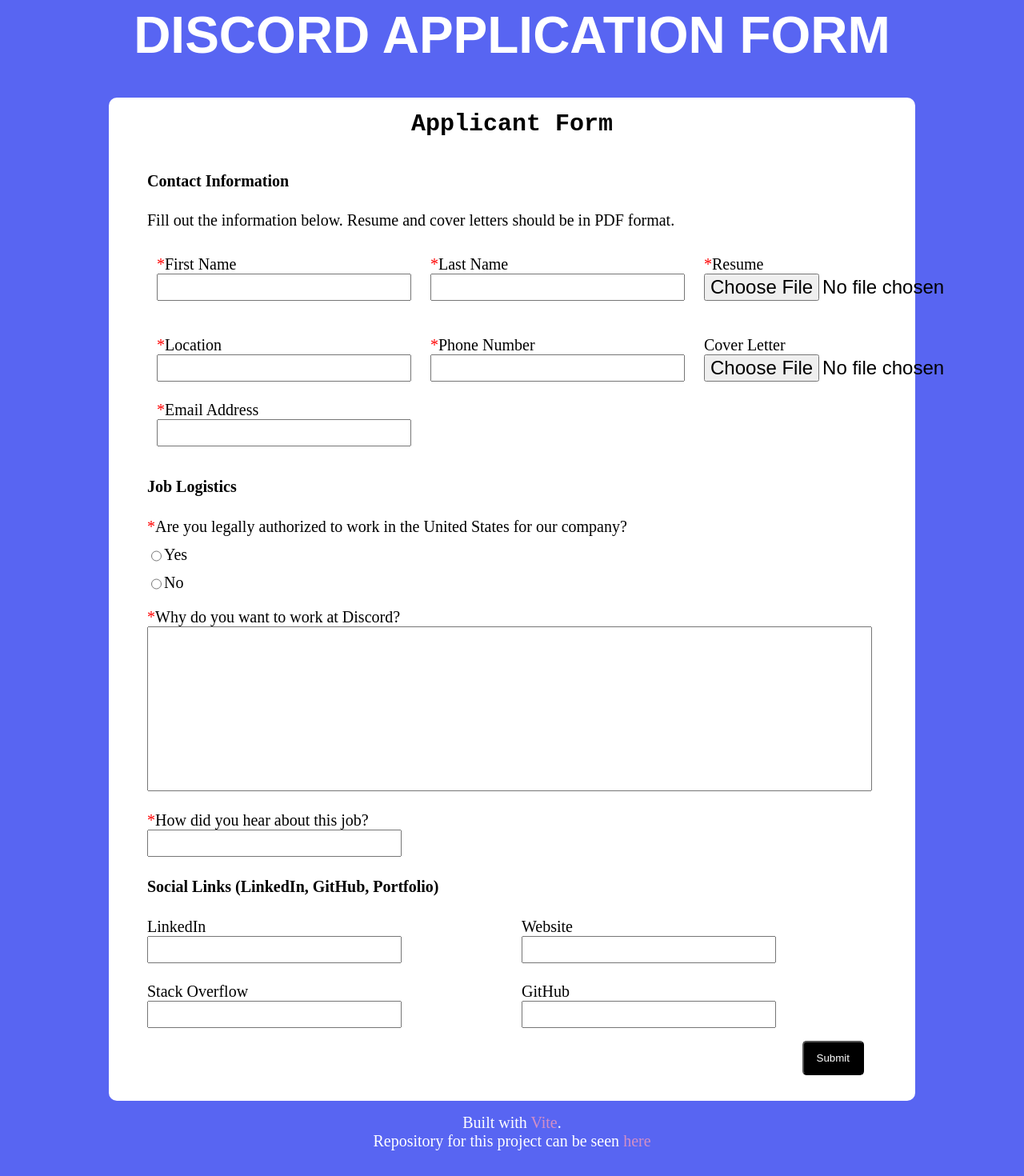
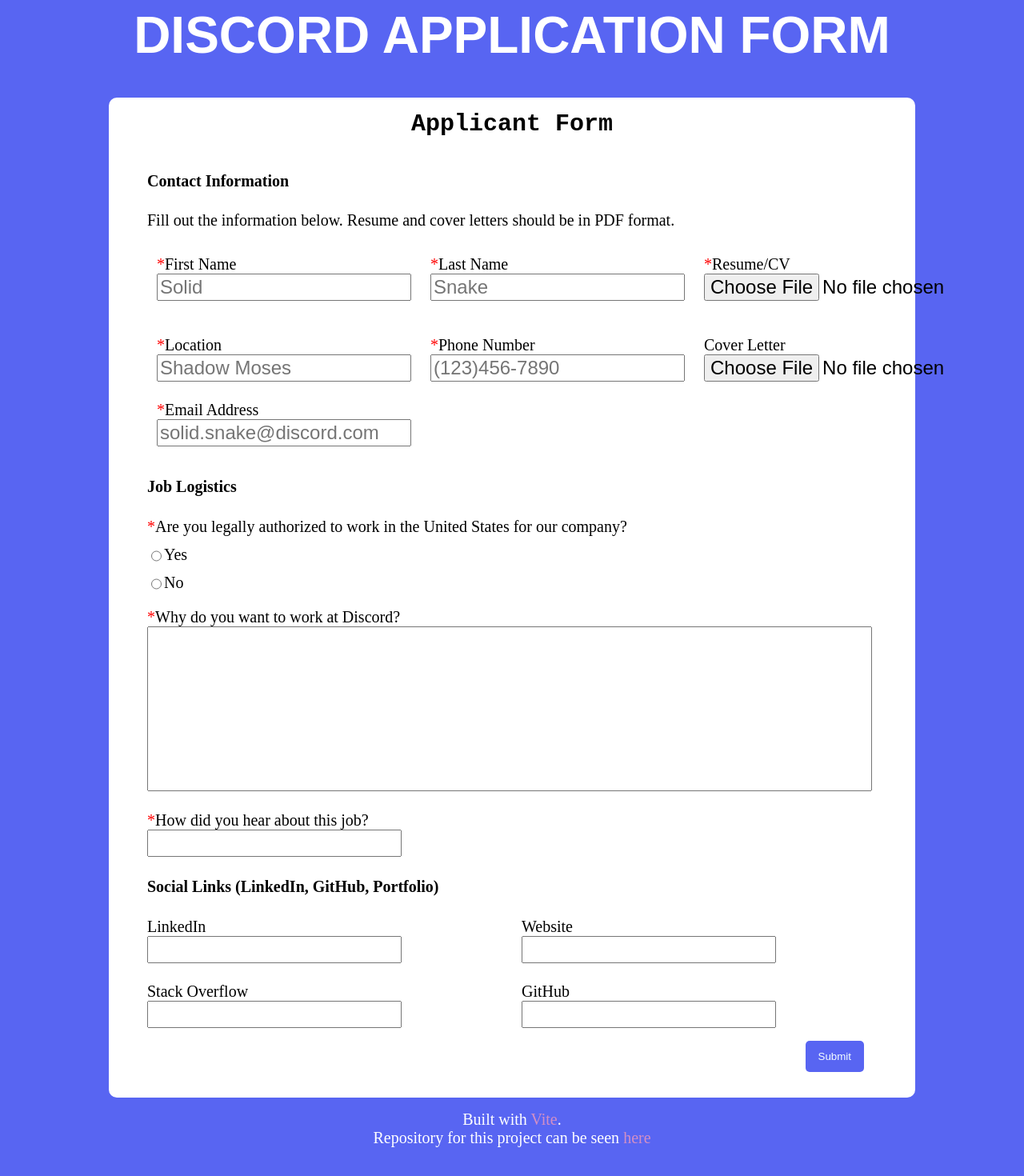
Before and after one commit to WesloTheWeb/discord-form-application, a React (Vite) app: page / in a window 1280 px wide. Shown: the part 203-1673 px from the top of the page at 80% size. Built offline with nearby package versions, Linux system fonts and the light colour scheme; a web font is replaced by a local one.

Commit message:
Flavor text and styling to match tongue-in-cheek of Discord application

```diff
--- a/src/App.css
+++ b/src/App.css
@@ -41,9 +41,10 @@ a:hover {
 }
 
 button {
-  background-color: #000;
-  color: #fff;
+  background-color: #5865F2;
+  color: rgb(245,255,255);
   padding: .75rem 1rem;
+  border: none;
   border-radius: 5px;
   cursor: pointer;
   margin: 1rem;
--- a/src/components/Form/ApplicationForm.tsx
+++ b/src/components/Form/ApplicationForm.tsx
@@ -59,16 +59,16 @@ const ApplicationForm = ({ onFormSubmit }: ApplicationFormProps) => {
             <section className='contact-information-section'>
                 <div>
                     <label><span>*</span>First Name</label>
-                    <input {...register("firstName", { required: "Field cannot be blank" })} />
+                    <input {...register("firstName", { required: "Field cannot be blank" })} placeholder="Solid" />
                     {errors.firstName && <span> {errors.firstName.message} </span>}
                 </div>
                 <div>
                     <label><span>*</span>Last Name</label>
-                    <input {...register("lastName", { required: "Field cannot be blank" })} />
+                    <input {...register("lastName", { required: "Field cannot be blank" })} placeholder="Snake" />
                     {errors.lastName && <span> {errors.lastName.message} </span>}
                 </div>
                 <div>
-                    <label><span>*</span>Resume</label>
+                    <label><span>*</span>Resume/CV</label>
                     <input id="upload" {...register('resume', { required: "A Resume must be uploaded" })} type="file" />
                     {errors.resume && <span> {errors.resume.message} </span>}
                 </div>
@@ -76,12 +76,12 @@ const ApplicationForm = ({ onFormSubmit }: ApplicationFormProps) => {
             <section className="contact-information-section">
                 <div>
                     <label><span>*</span>Location</label>
-                    <input {...register("location", { required: "Location required" })} />
+                    <input {...register("location", { required: "Location required" })} placeholder="Shadow Moses" />
                     {errors.location && <span> {errors.location.message} </span>}
                 </div>
                 <div>
                     <label><span>*</span>Phone Number</label>
-                    <input {...register("phoneNumber", { required: "A valid phone number must be entered." })} />
+                    <input {...register("phoneNumber", { required: "A valid phone number must be entered." })} placeholder="(123)456-7890" />
                     {errors.phoneNumber && <span> {errors.phoneNumber.message} </span>}
                 </div>
                 <div>
@@ -95,9 +95,10 @@ const ApplicationForm = ({ onFormSubmit }: ApplicationFormProps) => {
                             required: "Field cannot be blank",
                             pattern: {
                                 value: /^[A-Z0-9._%+-]+@[A-Z0-9.-]+\.[A-Z]{2,4}$/i,
-                                message: "A valid email address is required"
+                                message: "Hey, your email is invalid, fix it plz"
                             }
                         })}
+                        placeholder="solid.snake@discord.com"
                     />
                     {errors.email && <span> {errors.email.message} </span>}
                 </div>
```
